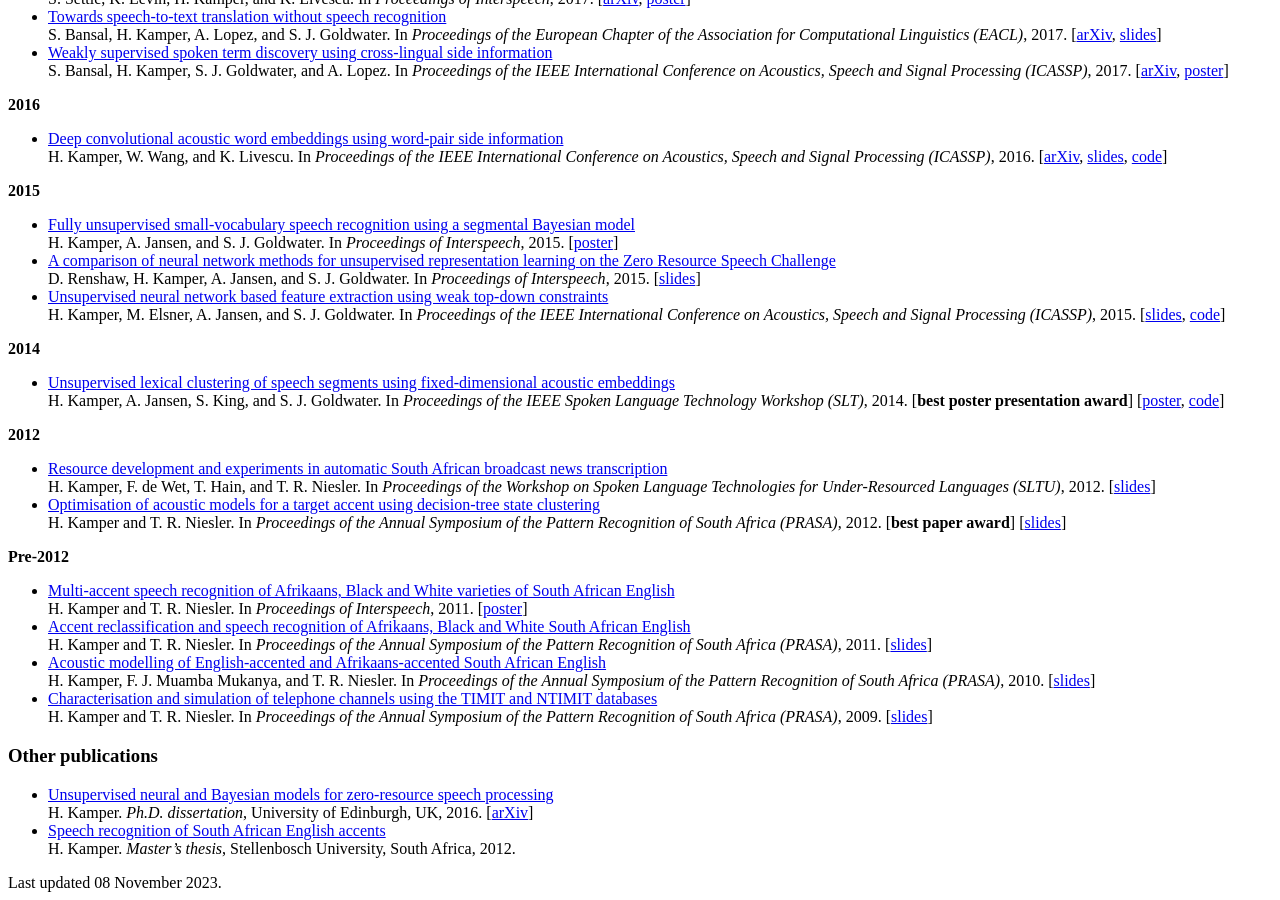
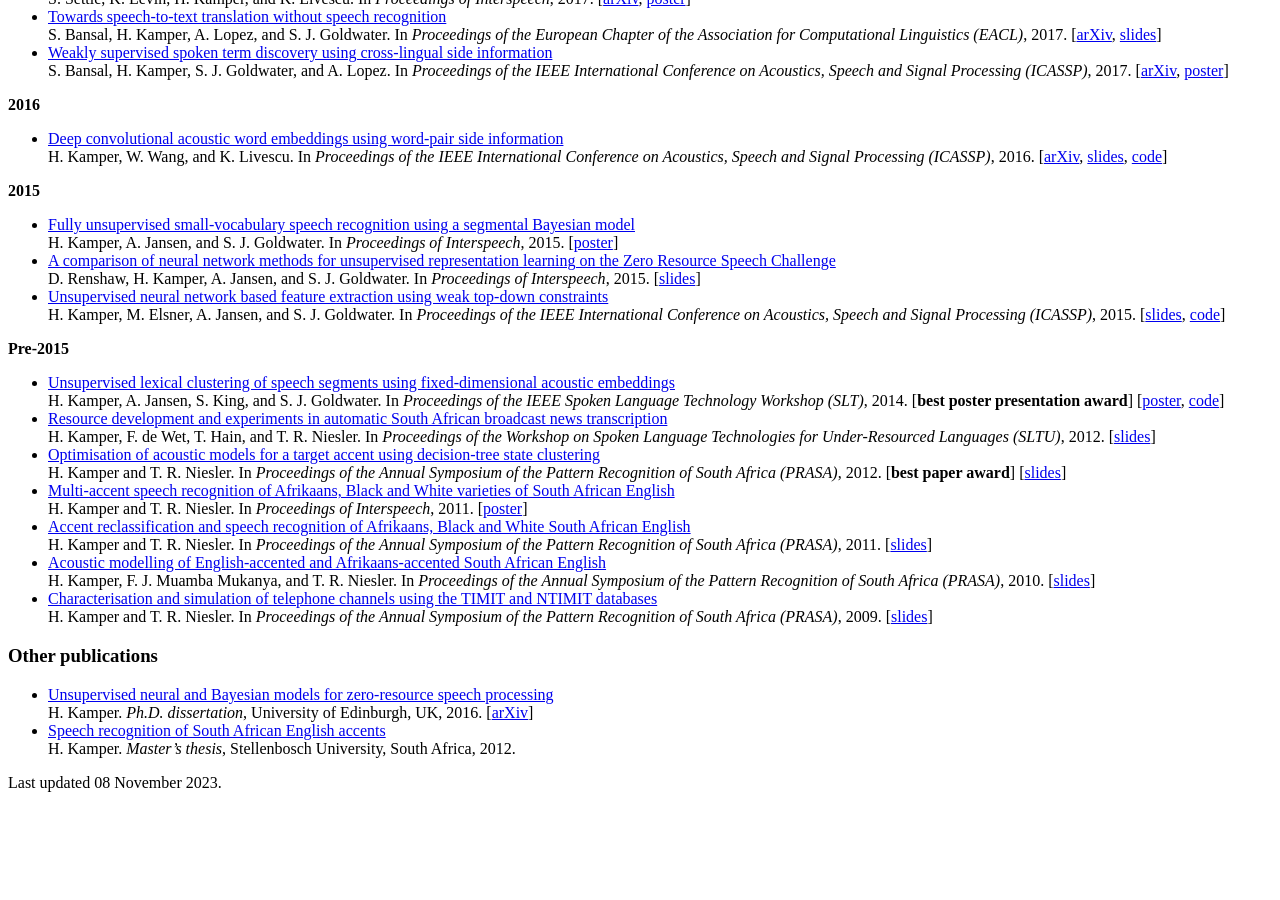
Before and after one commit to kamperh/kamperh.github.io, a Jekyll site: the page built from publications.md, in a window 1280 px wide and 900 px high, scrolled down 3549 px. Built offline with Jekyll 4.4.1, drawn with Linux system fonts in a browser that asks for light colours; a style sheet for code colours, icons or effects is not loaded; after the commit the page ends 4349 px from its top, so only the background shows below that.

Commit message:
Update publications.md

```diff
--- a/publications.md
+++ b/publications.md
@@ -290,23 +290,17 @@ order: 3
   H. Kamper, M. Elsner, A. Jansen, and S. J. Goldwater. In *Proceedings of the IEEE International Conference on Acoustics, Speech and Signal Processing (ICASSP)*, 2015.
   [[slides]({{site.url}}/slides/kamper+elsner+jansen+goldwater_icassp2015_talk.pdf), [code](https://github.com/kamperh/speech_correspondence)]
 
-**2014**
+**Pre-2015**
 
 - [Unsupervised lexical clustering of speech segments using fixed-dimensional acoustic embeddings]({{site.url}}/papers/kamper+jansen+king+goldwater_slt2014.pdf)
   H. Kamper, A. Jansen, S. King, and S. J. Goldwater. In *Proceedings of the IEEE Spoken Language Technology Workshop (SLT)*, 2014. [**best poster presentation award**]
   [[poster]({{site.url}}/posters/kamper+jansen+king+goldwater_slt2014_poster.pdf), [code](https://github.com/kamperh/bayes_gmm)]
-
-**2012**
-
 - [Resource development and experiments in automatic South African broadcast news transcription]({{site.url}}/papers/kamper+dewet+hain+niesler_sltu2012.pdf)
   H. Kamper, F. de Wet, T. Hain, and T. R. Niesler. In *Proceedings of the Workshop on Spoken Language Technologies for Under-Resourced Languages (SLTU)*, 2012.
   [[slides]({{site.url}}/slides/kamper+dewet+hain+niesler_sltu2012_talk.pdf)]
 - [Optimisation of acoustic models for a target accent using decision-tree state clustering]({{site.url}}/papers/kamper+niesler_prasa2012.pdf)
   H. Kamper and T. R. Niesler. In *Proceedings of the Annual Symposium of the Pattern Recognition of South Africa (PRASA)*, 2012. [**best paper award**]
   [[slides]({{site.url}}/slides/kamper+niesler_prasa2012_talk.pdf)]
-
-**Pre-2012**
-
 - [Multi-accent speech recognition of Afrikaans, Black and White varieties of South African English]({{site.url}}/papers/kamper+niesler_interspeech2011.pdf)
   H. Kamper and T. R. Niesler. In *Proceedings of Interspeech*, 2011.
   [[poster]({{site.url}}/posters/kamper+niesler_interspeech2011_poster.pdf)]
```
